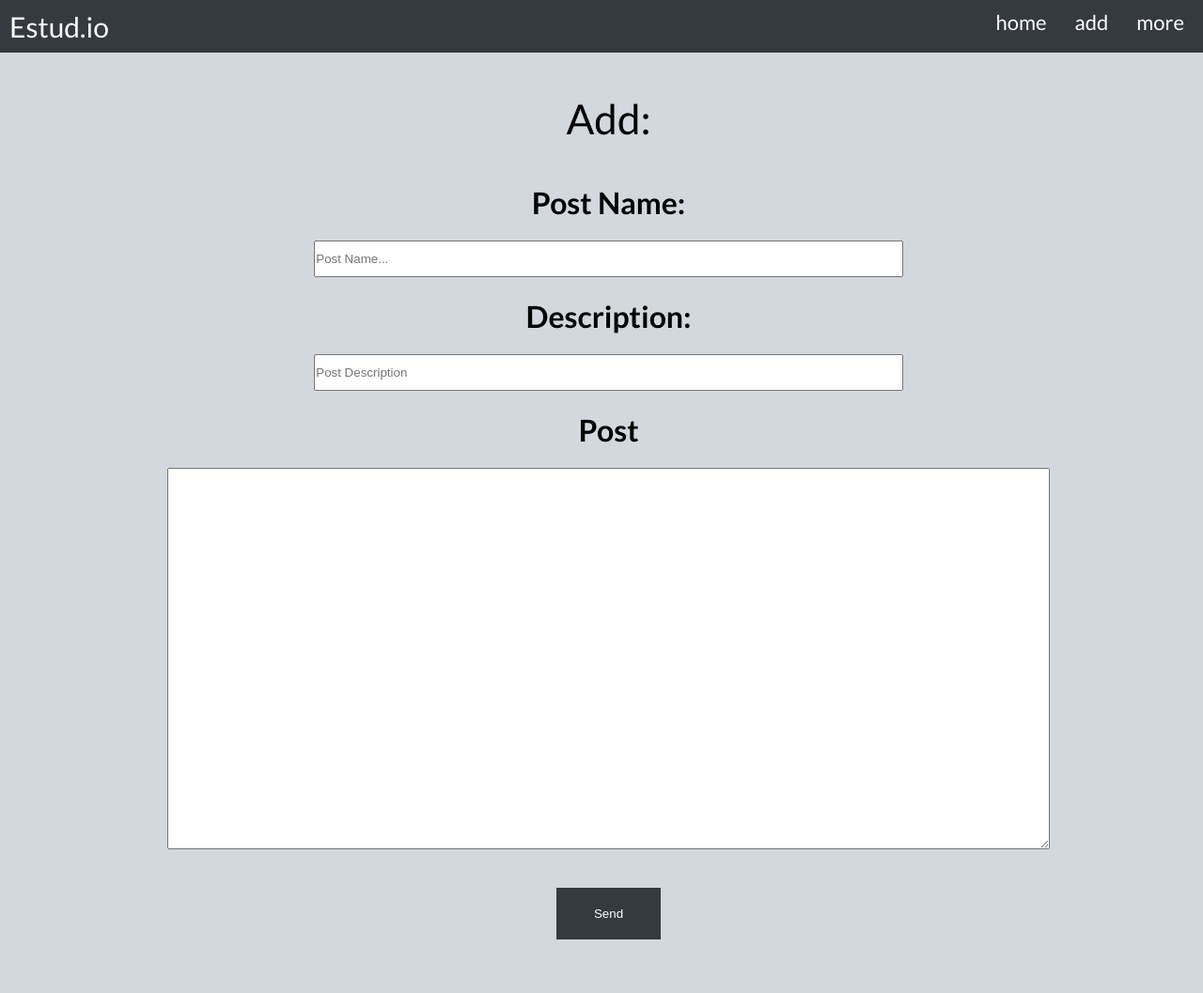
After one commit to richardjimenezyolo/estud.io, a Flask app: page /add in a window 1280 px wide. The commit adds this page. Shown: the whole page at 94% size. Run offline with Flask 2, Linux system fonts and the light colour scheme.

Commit message:
now you can add and read posts dynamically

```diff
--- a/server.py
+++ b/server.py
@@ -1,20 +1,63 @@
-from flask import Flask, render_template
+from flask import Flask, render_template,request,redirect
 import redis
 
 app=Flask(__name__)
 r=redis.Redis()
 
+def get_db():
+    keys=r.keys()
+    res=[]
+    for i in keys:
+        res.append(i.decode())
+
+    return res
+
+#########
+# INDEX #
+#########
 @app.route("/")
 def index():
-    return render_template("index.html")
+    test=get_db()
+    res=[]
+    for i in test:
+        if "post:" in i:
+            res.append(i+"|"+str(r.hget(i,"description").decode()))
 
+    return render_template("index.html",list=res)
+
+
+########
+# READ #
+########
 @app.route("/read")
 def read():
-    return render_template("read.html")
+    q=request.args.get("q")
+    post_name="post:"+q
+    return render_template("read.html",post=q)
 
 @app.route("/read_file")
 def read_file():
-    return str(r.get("text").decode())
+    q=request.args.get("q")
+    post_name="post:"+q
+    return str(r.hget(post_name,"post").decode())
+
+#######
+# ADD #
+#######
+@app.route("/add")
+def add():
+    return render_template("add.html")
+
+@app.route("/add_post",methods=["POST"])
+def upload_post():
+    post_name=request.form.get("post-name")
+    description=request.form.get("description")
+    post=request.form.get("post")
+
+    r.hset("post:"+post_name, "post", post)
+    r.hset("post:"+post_name, "description", description)
+
+    return redirect("/")
 
 if __name__ == "__main__":
     app.run(debug=True)
--- a/static/styles.css
+++ b/static/styles.css
@@ -1,6 +1,12 @@
 :root{
+	/*Blue*/
 	--dark: #343a40;
 	--blue: #23c6cc;
+/*
+	Green
+
+	--blue: #A9C215;
+	--dark: #2B2825;*/
 }
 
 html,body{
@@ -8,6 +14,8 @@ html,body{
 	margin: 0;
 	top: 0;
 	font-family: lato;
+	background: #d3d8de;
+	/*background: #c9cdd1;*/
 }
 
 .nav-container{
@@ -49,7 +57,7 @@ ul{
 }
 
 #title:hover{
-	background: #343a40;
+	background: var(--dark);
 	color: var(--blue);
 }
 
@@ -105,3 +113,32 @@ ul{
 	margin-left: 20%;
 	margin-right: 20%;
 }
+
+.input-text{
+	padding: 10px 0;
+	width: 50%;
+}
+
+textarea{
+	width: 75%;
+	height: 400px;
+}
+
+footer{
+	height: 50%;
+	background: var(--dark)
+}
+
+.footer-columns{
+	width: 33.33%;
+	float: left;
+	text-align: center;
+}
+
+.button{
+	padding: 20px 40px;
+	background: var(--dark);
+	border: none;
+	color: white;
+	cursor: pointer;
+}
--- /dev/null
+++ b/templates/add.html
@@ -0,0 +1,21 @@
+{% extends 'base.html' %}
+{% block body %}
+	<div class="container">
+		<center>
+			<form action="/add_post" method="POST">
+				<p style="font-size: 44px;font-family: lato;">Add:</p>
+				<h1>Post Name: </h1>
+				<input type="text" name="post-name" class="input-text" placeholder="Post Name...">
+				<h1>Description:</h1>
+				<input type="text" name="description" class="input-text" placeholder="Post Description">
+				<br>
+				<h1>Post</h1>
+				<textarea name="post" id="" cols="30" rows="10"></textarea>
+				<br>
+				<br>
+				<br>
+				<button class="button">Send</button>
+			</form>
+		</center>
+	</div>
+{% endblock body %}
--- a/templates/base.html
+++ b/templates/base.html
@@ -10,7 +10,7 @@
 	<div class="nav-container">
 		<ul>
 			<a href="/read"><li class="link">more</li></a>
-			<a href="#"><li class="link">about</li></a>
+			<a href="/add"><li class="link">add</li></a>
 			<a href="/"><li class="link">home</li></a>
 		</ul>
 		<a href="/" id="title">Estud.io</a>
@@ -18,5 +18,13 @@
 	{% block body %}
 
 	{% endblock body %}
+	<br>
+	<br>
+	<br>
+	<!-- <footer>
+		<div class="footer-columns">dasdsad</div>
+		<div class="footer-columns">asddsasda</div>
+		<div class="footer-columns">asddsasda</div>
+	</footer> -->
 </body>
 </html>
--- a/templates/read.html
+++ b/templates/read.html
@@ -8,7 +8,7 @@
   <script>
 
     var xhr = new XMLHttpRequest();
-    xhr.open("GET", "/read_file", true);
+    xhr.open("GET", `/read_file?q={{ post }}`, true);
     xhr.send();
 
     xhr.onreadystatechange = function() {
```
Also changed, not shown: templates/index.html (+27 -34 lines).
